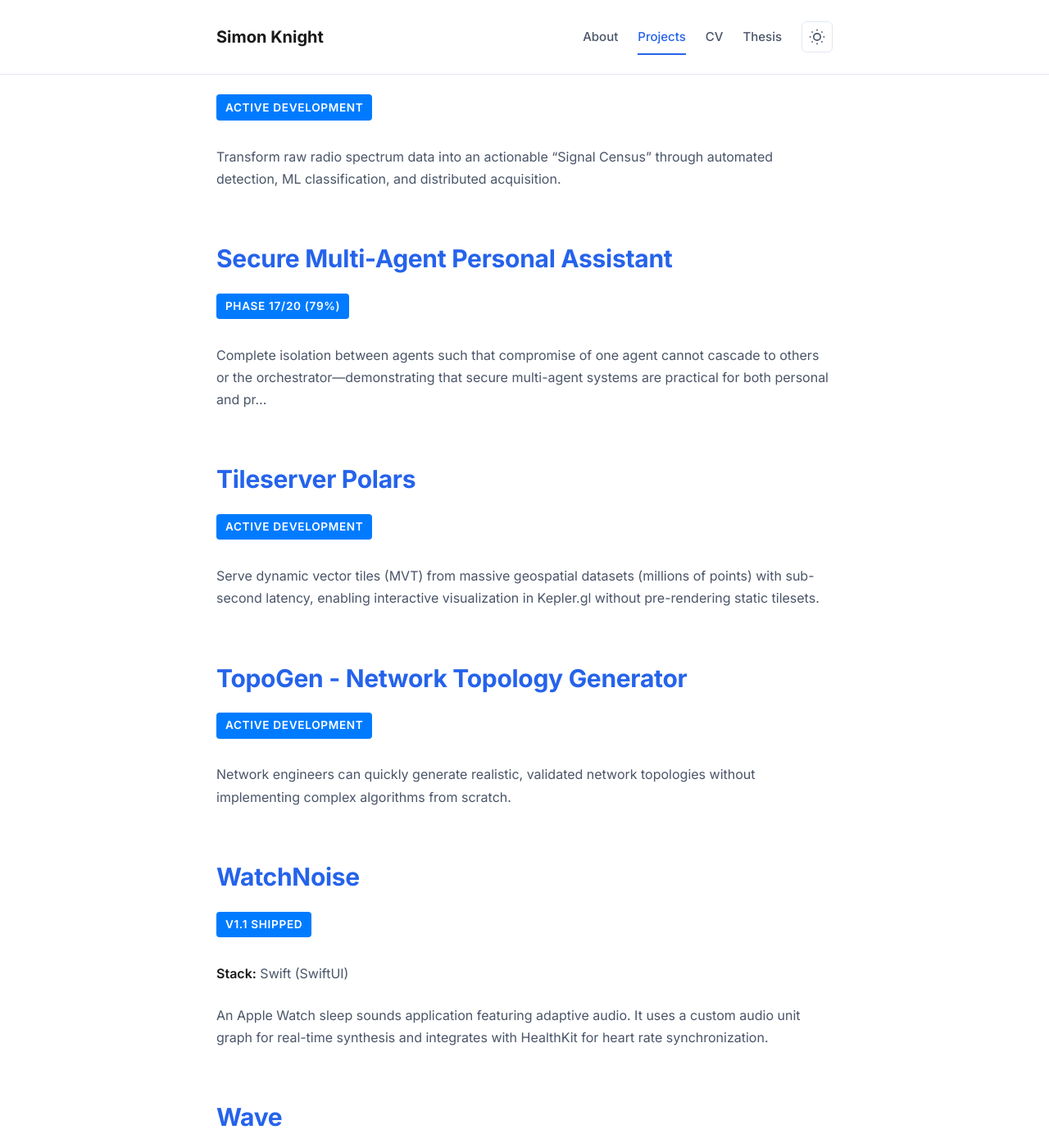
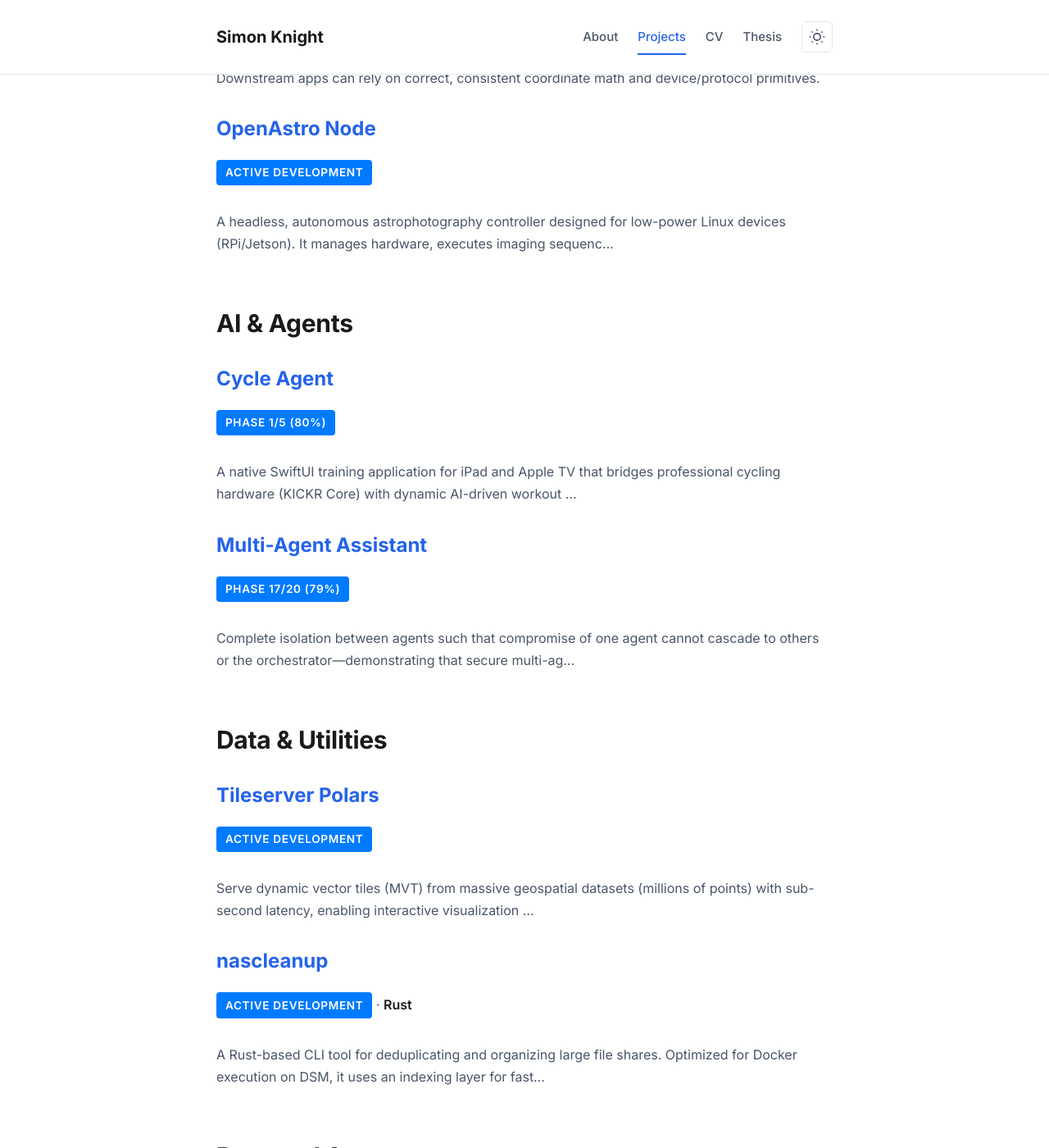
Before and after one commit to sk2/sk2.github.com, a Jekyll site: the page built from projects.md, in a window 1280 px wide and 1400 px high, scrolled down 3052 px. Shown: the whole window at 82% size. Built offline with Jekyll 4.4.1, drawn with Linux system fonts in a browser that asks for light colours; our own code applies the rules of GitHub Pages for plain Markdown files; some of the changed text lies outside the part shown.

Commit message:
Add categories back with simpler list layout
- Restore categorization (was too long as flat list)
- Use simple section headers instead of grid/cards
- Categories: Network, Signal/SDR, Astrophotography, AI/Agents, Data, Personal
- Fix multi-agent name extraction from preserved files
- Cleaner, more scannable layout

Co-Authored-By: Claude Sonnet 4.5 <noreply@anthropic.com>

```diff
--- a/projects.md
+++ b/projects.md
@@ -8,158 +8,189 @@ My work focuses on network automation tools, signal processing systems, and mult
 
 ---
 
-## [ANK Workbench](projects/ank-workbench)
+## Network Engineering
+
+### [ANK Workbench](projects/ank-workbench)
 
 <span class="status-badge status-active">Phase 17/19 (99%)</span>
-
-**Stack:** Python backend (FastAPI or Flask) · React or Vue frontend — Leverages existing Python ecosystem for ANK components · meets modern UX expectations
-
-Network engineers can design, validate, and visualize network changes in one complete workflow without switching between separate tools or manually gluing components together.
+ · **Python backend (FastAPI or Flask) · React or Vue frontend — Leverages existing Python ecosystem for ANK components · meets modern UX expectations**
 
 
-## [ASIAIR Import Tool](projects/import-asiair)
-
-<span class="status-badge status-active">Phase 1/1 (0%)</span>
-
-Eliminates manual file sorting after imaging sessions - scan hundreds of frames, organize by target/filter/date, validate calibration frame availability, and go straight to PixInsight processing.
+Network engineers can design, validate, and visualize network changes in one complete workflow without switching between separate tools or manually...
 
 
-## [AutoNetkit](projects/autonetkit)
+### [AutoNetkit](projects/autonetkit)
 
 <span class="status-badge status-active">PhD 2017</span>
-
-**Stack:** Python
+ · **Python**
 
 
-## [Cycle Agent](projects/cycle)
 
-<span class="status-badge status-active">Phase 1/5 (80%)</span>
-
-A native SwiftUI training application for iPad and Apple TV that bridges professional cycling hardware (KICKR Core) with dynamic AI-driven workout logic via NATS, visualized in a high-performance S...
-
-
-## [HealthyPi Ecosystem](projects/healthypi)
+### [NetVis](projects/netvis)
 
 <span class="status-badge status-active">Active Development</span>
 
-A modular, agent-aware health monitoring ecosystem that translates raw biometric data from HealthyPi hardware (6 and Move) into actionable insights and automated interventions.
+
+Transform network topologies into clear, information-dense visualizations using algorithms that minimize edge crossings, bundle related connections...
 
 
-## [NetVis](projects/netvis)
+### [Network Simulator](projects/network-simulator)
 
 <span class="status-badge status-active">Active Development</span>
 
-Transform network topologies into clear, information-dense visualizations using algorithms that minimize edge crossings, bundle related connections, and respect hierarchical/geographic structure — ...
-
-
-## [Network Simulator](projects/network-simulator)
-
-<span class="status-badge status-active">Active Development</span>
 
 Validate network configurations at scale with protocol-level fidelity before deploying to real infrastructure.
 
 
-## [OpenAstro Core](projects/open-astro-core)
+### [TopoGen - Network Topology Generator](projects/topogen)
 
 <span class="status-badge status-active">Active Development</span>
+
+
+Network engineers can quickly generate realistic, validated network topologies without implementing complex algorithms from scratch.
+
+
+### [ank_pydantic](projects/ank-pydantic)
+
+<span class="status-badge status-active">Phase 58/62 (99%)</span>
+
+
+A clean, consistent API where there's one obvious way to perform each topology operation — predictable naming, return types, and method signatures ...
+
+
+### [netsim](projects/netsim)
+
+<span class="status-badge status-active">Active</span>
+
+
+A deterministic, tick-based network protocol simulator for validating configurations. It provides protocol-level fidelity with guaranteed reproduci...
+
+
+## Signal Processing & SDR
+
+### [HealthyPi Ecosystem](projects/healthypi)
+
+<span class="status-badge status-active">Active Development</span>
+
+
+A modular, agent-aware health monitoring ecosystem that translates raw biometric data from HealthyPi hardware (6 and Move) into actionable insights...
+
+
+### [Passive Radar - KrakenSDR Multi-Beam System](projects/passive)
+
+<span class="status-badge status-active">Phase 1/3 (5%)</span>
+
+
+Clean, understandable, stable codebase that reliably tracks aircraft in real-time.
+
+
+### [Project Spectra](projects/signals)
+
+<span class="status-badge status-active">Active Development</span>
+
+
+Transform raw radio spectrum data into an actionable "Signal Census" through automated detection, ML classification, and distributed acquisition.
+
+
+### [Wi-Fi Radar](projects/wifi-radar)
+
+<span class="status-badge status-active">Active Development</span>
+
+
+Passive radar system that utilizes existing Wi-Fi signals for through-wall human detection and localization, leveraging the KrakenSDR coherent radi...
+
+
+## Astrophotography
+
+### [ASIAIR Import Tool](projects/import-asiair)
+
+<span class="status-badge status-active">Phase 1/1 (0%)</span>
+
+
+Eliminates manual file sorting after imaging sessions - scan hundreds of frames, organize by target/filter/date, validate calibration frame availab...
+
+
+### [OpenAstro Core](projects/open-astro-core)
+
+<span class="status-badge status-active">Active Development</span>
+
 
 Downstream apps can rely on correct, consistent coordinate math and device/protocol primitives.
 
 
-## [OpenAstro Node](projects/open-astro-node)
+### [OpenAstro Node](projects/open-astro-node)
 
 <span class="status-badge status-active">Active Development</span>
 
-A headless, autonomous astrophotography controller designed for low-power Linux devices (RPi/Jetson). It manages hardware, executes imaging sequences, and ensures rig safety.
+
+A headless, autonomous astrophotography controller designed for low-power Linux devices (RPi/Jetson). It manages hardware, executes imaging sequenc...
 
 
-## [Passive Radar - KrakenSDR Multi-Beam System](projects/passive)
+## AI & Agents
 
-<span class="status-badge status-active">Phase 1/3 (5%)</span>
+### [Cycle Agent](projects/cycle)
 
-Clean, understandable, stable codebase that reliably tracks aircraft in real-time.
+<span class="status-badge status-active">Phase 1/5 (80%)</span>
 
 
-## [Photo Tour](projects/photo-tour)
+A native SwiftUI training application for iPad and Apple TV that bridges professional cycling hardware (KICKR Core) with dynamic AI-driven workout ...
+
+
+### [Multi-Agent Assistant](projects/multi-agent)
+
+<span class="status-badge status-active">Phase 17/20 (79%)</span>
+
+
+Complete isolation between agents such that compromise of one agent cannot cascade to others or the orchestrator—demonstrating that secure multi-ag...
+
+
+## Data & Utilities
+
+### [Tileserver Polars](projects/tileserver)
 
 <span class="status-badge status-active">Active Development</span>
+
+
+Serve dynamic vector tiles (MVT) from massive geospatial datasets (millions of points) with sub-second latency, enabling interactive visualization ...
+
+
+### [nascleanup](projects/nascleanup)
+
+<span class="status-badge status-active">Active Development</span>
+ · **Rust**
+
+
+A Rust-based CLI tool for deduplicating and organizing large file shares. Optimized for Docker execution on DSM, it uses an indexing layer for fast...
+
+
+## Personal Apps
+
+### [Photo Tour](projects/photo-tour)
+
+<span class="status-badge status-active">Active Development</span>
+
 
 In the field, you can see what the camera sees and get actionable guidance/control fast enough to improve the shot.
 
 
-## [Project Spectra](projects/signals)
+### [WatchNoise](projects/watchnoise)
+
+<span class="status-badge status-active">v1.1 Shipped</span>
+ · **Swift (SwiftUI)**
+
+
+An Apple Watch sleep sounds application featuring adaptive audio. It uses a custom audio unit graph for real-time synthesis and integrates with Hea...
+
+
+## Other
+
+### [Wave](projects/watch-noise)
 
 <span class="status-badge status-active">Active Development</span>
 
-Transform raw radio spectrum data into an actionable "Signal Census" through automated detection, ML classification, and distributed acquisition.
-
-
-## [Secure Multi-Agent Personal Assistant](projects/multi-agent)
-
-<span class="status-badge status-active">Phase 17/20 (79%)</span>
-
-Complete isolation between agents such that compromise of one agent cannot cascade to others or the orchestrator—demonstrating that secure multi-agent systems are practical for both personal and pr...
-
-
-## [Tileserver Polars](projects/tileserver)
-
-<span class="status-badge status-active">Active Development</span>
-
-Serve dynamic vector tiles (MVT) from massive geospatial datasets (millions of points) with sub-second latency, enabling interactive visualization in Kepler.gl without pre-rendering static tilesets.
-
-
-## [TopoGen - Network Topology Generator](projects/topogen)
-
-<span class="status-badge status-active">Active Development</span>
-
-Network engineers can quickly generate realistic, validated network topologies without implementing complex algorithms from scratch.
-
-
-## [WatchNoise](projects/watchnoise)
-
-<span class="status-badge status-active">v1.1 Shipped</span>
-
-**Stack:** Swift (SwiftUI)
-
-An Apple Watch sleep sounds application featuring adaptive audio. It uses a custom audio unit graph for real-time synthesis and integrates with HealthKit for heart rate synchronization.
-
-
-## [Wave](projects/watch-noise)
-
-<span class="status-badge status-active">Active Development</span>
 
 - **StillState:** Reclaiming silence and rest in shared or noisy environments through intelligent, adaptive audio.
-- **FlowState:** Achieving and maintaining a "Steady State" of focus through task-...
-
-
-## [Wi-Fi Radar](projects/wifi-radar)
-
-<span class="status-badge status-active">Active Development</span>
-
-Passive radar system that utilizes existing Wi-Fi signals for through-wall human detection and localization, leveraging the KrakenSDR coherent radio array.
-
-
-## [ank_pydantic](projects/ank-pydantic)
-
-<span class="status-badge status-active">Phase 58/62 (99%)</span>
-
-A clean, consistent API where there's one obvious way to perform each topology operation — predictable naming, return types, and method signatures across the entire public surface.
-
-
-## [nascleanup](projects/nascleanup)
-
-<span class="status-badge status-active">Active Development</span>
-
-**Stack:** Rust
-
-A Rust-based CLI tool for deduplicating and organizing large file shares. Optimized for Docker execution on DSM, it uses an indexing layer for fast file comparison and metadata management.
-
-
-## [netsim](projects/netsim)
-
-<span class="status-badge status-active">Active</span>
-
-A deterministic, tick-based network protocol simulator for validating configurations. It provides protocol-level fidelity with guaranteed reproducibility, allowing engineers to detect routing loops...
+- **FlowState:** Achieving and m...
 
 
 <style>
```
Also changed, not shown: projects/autonetkit.md (+8 -0 lines), projects/nascleanup.md (+8 -0 lines), projects/netsim.md (+8 -0 lines), projects/watchnoise.md (+8 -0 lines), update_projects.py (+74 -17 lines).
